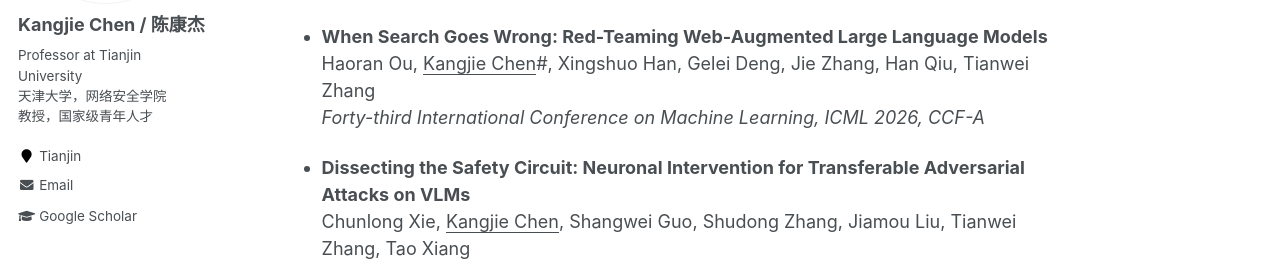
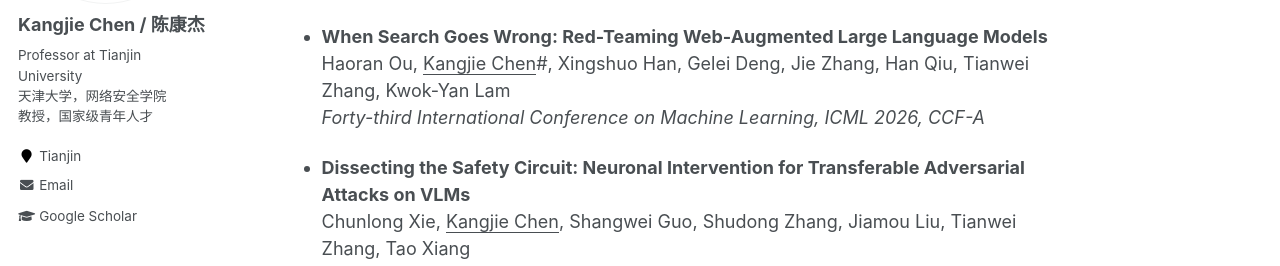
Before and after one commit to kangjie-chen/kangjie-chen.github.io, a Jekyll site: the page built from _pages/about.md, in a window 1280 px wide and 900 px high, scrolled down 615 px. Shown: the part 207-473 px from the top of the window. Built offline with Jekyll 4.4.1, drawn with Linux system fonts in a browser that asks for light colours.

Commit message:
Update about.md

```diff
--- a/_pages/about.md
+++ b/_pages/about.md
@@ -30,7 +30,7 @@ I am actively seeking highly **self-motivated** Master’s students, PhD student
 
 - **When Search Goes Wrong: Red-Teaming Web-Augmented Large Language Models**
   <br/>
-  Haoran Ou, <u>Kangjie Chen</u>\#, Xingshuo Han, Gelei Deng, Jie Zhang, Han Qiu, Tianwei Zhang
+  Haoran Ou, <u>Kangjie Chen</u>\#, Xingshuo Han, Gelei Deng, Jie Zhang, Han Qiu, Tianwei Zhang, Kwok-Yan Lam
   <br/>
   *Forty-third International Conference on Machine Learning, ICML 2026, CCF-A*
 
```
